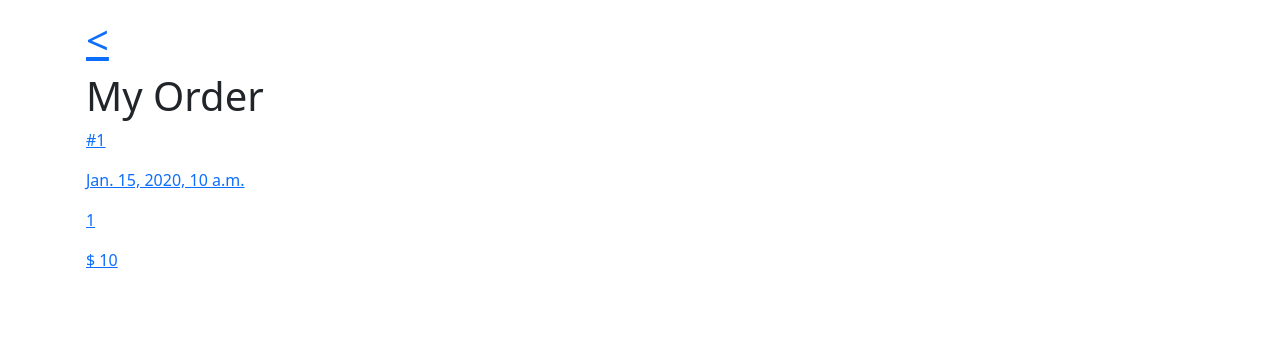
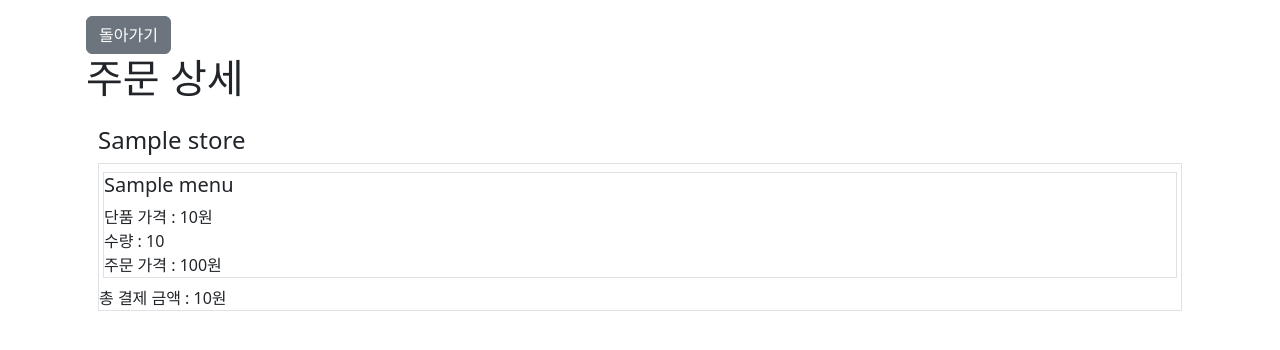
Before and after one commit to yaezzin/DeliveryApp, a Django app: template app/customer/templates/orders/detail.html in a window 1280 px wide. Shown: the top 350 px of the page. Run offline with Django 4.2, Linux system fonts and the light colour scheme; the template is opened without the code that fills it: values that come from a table or form of the project are taken from there, others are empty; tables that the repository leaves empty hold one stand-in row (values such as "Sample post").

Commit message:
고객의 주문내역에 관한 템플릿 작업입니다.
customer/
> views.py -> [FIX] 주문내역, 상세보기 조회 뷰의 처리 로직 수정
> templates/orders/
>> detail.html -> [ADD] 주문 내역 상세보기 템플릿 추가
>> list.html -> [ADD] 주문 내역 리스트 템플릿 추가

```diff
--- a/app/customer/templates/orders/detail.html
+++ b/app/customer/templates/orders/detail.html
@@ -1,22 +1,31 @@
 {% extends "base.html" %}
-
+{% load humanize %}
 {% block content %}
 
-<div><a href="{% url 'customer:customer_home' %}"><h1><</h1></a></div>
-<div><h1>My Order</h1></div>
-<div>
-    {% for order in orders %}
-    <a href="{% url 'customer:customer_order_detail' order_id=order.id %}">
-        <div>
-            <p>#{{ order.id }}</p>
-            <p>{{ order.created_at }}</p>
-            <p>{{ order.address_id_id }}</p>
-            <p>$ {{ order.total_price }}</p>
+    <div><a class="btn btn-secondary" href="{% url 'customer:customer_orders' %}">돌아가기</a></div>
+    <div><h1>주문 상세</h1></div>
+    <div class="container-fluid my-4">
+        <div><h4>{{ order.store_id.name }}</h4></div>
+        <div class="border">
+            {% for cart in carts %}
 
+                <div class="border my-2 ms-1 me-1">
+                    <div>
+                        <h5>{{ cart.menu_id.name }}</h5>
+                    </div>
+                    <div>
+                        단품 가격 : {{ cart.menu_id.unit_price|intcomma }}원
+                    </div>
+                    <div>
+                        수량 : {{ cart.quantity }}
+                    </div>
+                    <div>
+                        주문 가격 : {{ cart.get_total_price|intcomma }}원
+                    </div>
+                </div>
+            {% endfor %}
+            <div> 총 결제 금액 : {{ order.total_price|intcomma }}원</div>
         </div>
-    </a>
-    {% endfor %}
-
-</div>
+    </div>
 
 {% endblock content %}
```
Also changed, not shown: app/customer/templates/orders/list.html (+35 -0 lines), app/customer/views.py (+11 -9 lines).
